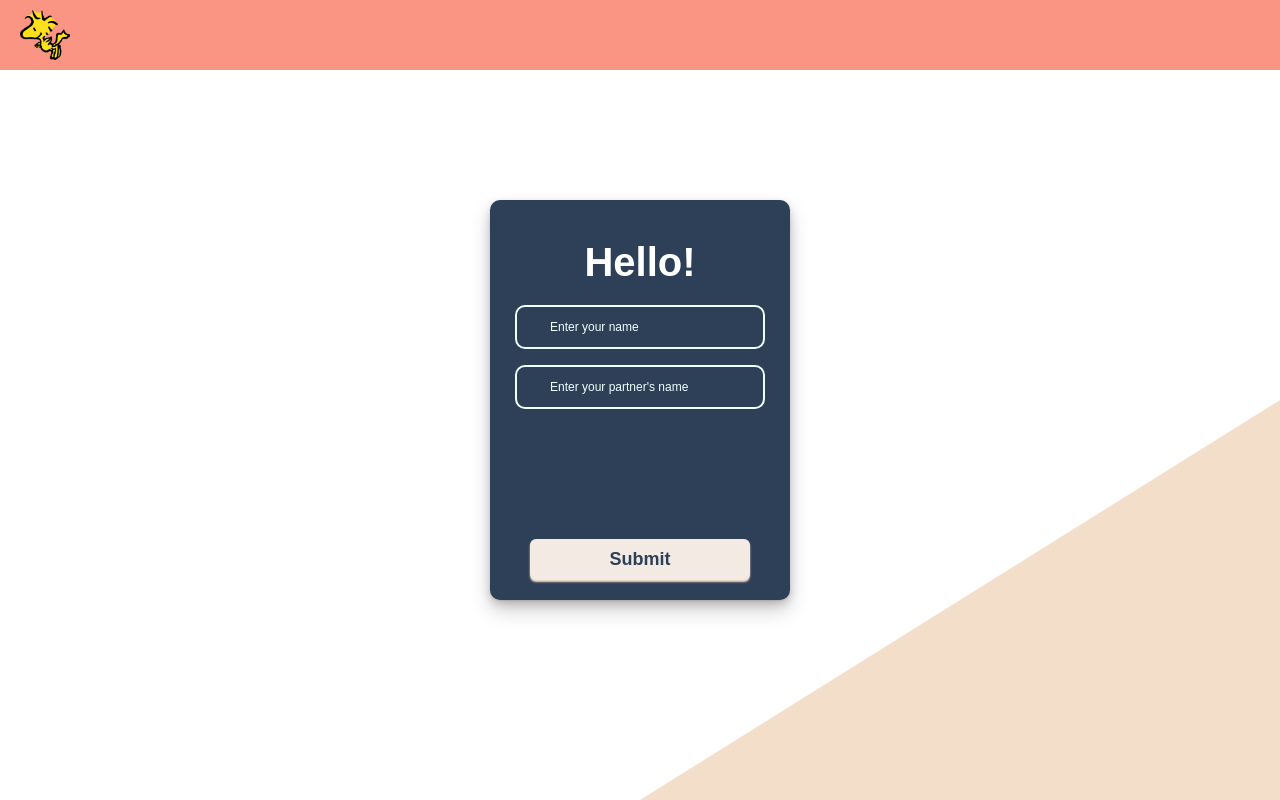
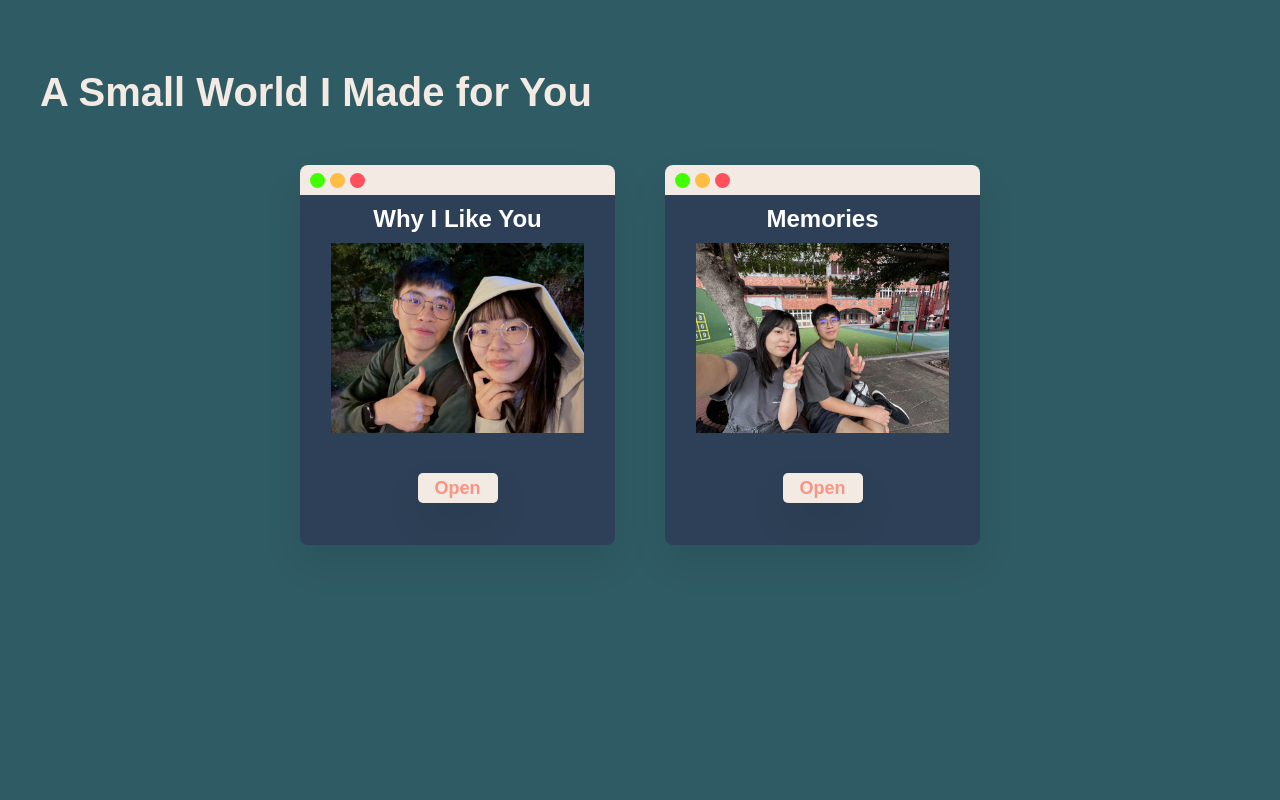
Before and after one commit to LittleStar21/SecretProject, a React (Vite) app: page / in a window 1280 px wide. Built offline with nearby package versions, Linux system fonts and the light colour scheme.

Commit message:
Added mainpage

```diff
--- a/src/App.jsx
+++ b/src/App.jsx
@@ -1,4 +1,4 @@
-import { useEffect, useState } from "react";
+import { useState } from "react";
 import Welcome from "./Pages/Welcome";
 import IntroductionPage from "./Pages/IntroductionPage";
 import MainPage from "./Pages/MainPage";
@@ -12,9 +12,7 @@ const App = () => {
    * 2: Main Page
    * 3: Ask her out
    */
-  const [currentPage, setCurrentPage] = useState(0);
-
-  useEffect(() => {}, [currentPage]);
+  const [currentPage, setCurrentPage] = useState(2);
 
   return (
     <div className="my-app">
@@ -24,7 +22,9 @@ const App = () => {
       {currentPage === 1 && (
         <IntroductionPage onNext={() => setCurrentPage(2)}></IntroductionPage>
       )}
-      {currentPage === 2 && <MainPage></MainPage>}
+      {currentPage === 2 && (
+        <MainPage onNext={() => setCurrentPage(3)}></MainPage>
+      )}
     </div>
   );
 };
--- /dev/null
+++ b/src/Pages/MainHub.jsx
@@ -0,0 +1,3 @@
+const MainHub = () => {};
+
+export default MainHub;
--- a/src/Pages/MainPage.css
+++ b/src/Pages/MainPage.css
@@ -1,4 +1,99 @@
 .main-page-container {
-  background-color: #4097aa;
-  height: 100vh;
+  background-color: #2f5b64;
+  min-height: 100vh;
+  padding: 20px;
 }
+
+.main-page-title {
+  font-size: 40px;
+  font-weight: bold;
+  margin-top: 50px;
+  margin-left: 20px;
+  color: #f2eae3;
+}
+
+.main-page-cards-container {
+  margin-top: 40px;
+  display: flex;
+  justify-content: center;
+  flex-wrap: wrap;
+  gap: 50px;
+  padding: 10px 20px;
+}
+
+.main-page-card-container {
+  color: #ffffff;
+  background-color: #2d4057;
+  height: 380px;
+  width: 315px;
+  border-radius: 8px;
+  box-shadow: 0 18px 40px rgba(0, 0, 0, 0.08);
+  display: flex;
+  flex-direction: column;
+  align-items: center;
+}
+
+.main-page-card-topbar {
+  background-color: #f2eae3;
+  width: 100%;
+  height: 30px;
+  border-radius: 8px 8px 0 0;
+  display: flex;
+  column-gap: 5px;
+  align-items: center;
+  padding: 0 10px;
+}
+
+.main-page-card-topbar-green {
+  background-color: #41ff00;
+  width: 15px;
+  height: 15px;
+  border-radius: 50%;
+}
+
+.main-page-card-topbar-yellow {
+  background-color: #ffbd44;
+  width: 15px;
+  height: 15px;
+  border-radius: 50%;
+}
+
+.main-page-card-topbar-red {
+  background-color: #ff505c;
+  width: 15px;
+  height: 15px;
+  border-radius: 50%;
+}
+
+.main-page-card-title {
+  font-size: 24px;
+  font-weight: bold;
+  text-align: center;
+  margin-top: 10px;
+}
+
+.main-page-card-image-container {
+  background-color: #f3deca;
+  display: grid;
+  place-items: center;
+  margin: 10px 20px;
+}
+
+.main-page-card-image {
+  width: 100%;
+  height: 190px;
+}
+
+.main-page-card-button {
+  cursor: pointer;
+  width: 80px;
+  height: 30px;
+  margin-top: 30px;
+  background-color: #f2eae3;
+  color: #fa9483;
+  font-size: 18px;
+  font-weight: bold;
+  border-radius: 5px;
+  border: none;
+  box-shadow: 0 18px 40px rgba(0, 0, 0, 0.08);
+}
--- a/src/Pages/MainPage.jsx
+++ b/src/Pages/MainPage.jsx
@@ -1,11 +1,100 @@
+import { useState } from "react";
 import { motion } from "framer-motion";
 
+import fotoBerduaImg from "./assets/foto_berdua.jpg";
+import sushiDateImg from "./assets/first_park.jpg";
 import "./MainPage.css";
 
 const MainPage = () => {
+  // 0: Main Hub
+  // 1: Why I like you
+  // 2: Memories
+  // 3: Secret
+  const [currentState, setCurrentState] = useState(0);
+
+  const whyILikeYouButtonCallback = () => {
+    alert("Why I like you");
+  };
+
+  const memoriesButtonCallback = () => {
+    alert("Memories button");
+  };
+
+  const cards = [
+    {
+      title: "Why I Like You",
+      image: fotoBerduaImg,
+      imageAlt: "foto-berdua-img",
+      description: null,
+      buttonCallback: whyILikeYouButtonCallback,
+    },
+    {
+      title: "Memories",
+      image: sushiDateImg,
+      imageAlt: "sushi-date-img",
+      description: null,
+      buttonCallback: memoriesButtonCallback,
+    },
+  ];
+
   return (
     <div className="main-page-container">
-      <motion.div>Hello Gamin</motion.div>
+      <motion.div
+        className="main-page-title"
+        initial={{ opacity: 0, y: 50 }}
+        animate={{
+          opacity: 1,
+          y: 0,
+          transition: { duration: 2, ease: "easeOut", delay: 0.5 },
+        }}
+      >
+        A Small World I Made for You
+      </motion.div>
+
+      <div className="main-page-cards-container">
+        {cards.map((card, cardIdx) => {
+          return (
+            <motion.div
+              key={cardIdx}
+              className="main-page-card-container"
+              initial={{ opacity: 0, y: 50 }}
+              animate={{
+                opacity: 1,
+                y: 0,
+                transition: {
+                  duration: 2,
+                  ease: "easeOut",
+                  delay: cardIdx + 2,
+                },
+              }}
+            >
+              <div className="main-page-card-topbar">
+                <div className="main-page-card-topbar-green"></div>
+                <div className="main-page-card-topbar-yellow"></div>
+                <div className="main-page-card-topbar-red"></div>
+              </div>
+
+              <div className="main-page-card-title">{card.title}</div>
+              <div className="main-page-card-image-container">
+                <img
+                  className="main-page-card-image"
+                  src={card.image}
+                  alt={card.imageAlt}
+                ></img>
+              </div>
+              <div className="main-page-card-description">
+                {card.description}
+              </div>
+              <button
+                className="main-page-card-button"
+                onClick={card.buttonCallback}
+              >
+                Open
+              </button>
+            </motion.div>
+          );
+        })}
+      </div>
     </div>
   );
 };
--- a/src/Pages/Welcome.css
+++ b/src/Pages/Welcome.css
@@ -126,6 +126,19 @@ input:valid + .input-labelline {
   z-index: 3;
 }
 
+.snoopy-hug-img-container {
+  width: 100%;
+  display: flex;
+  justify-content: center;
+  align-items: center;
+}
+
+.snoopy-hug-img {
+  width: 120px;
+  height: auto;
+  margin-top: 30px;
+}
+
 .submit-button {
   position: absolute;
   bottom: 20px;
--- a/src/Pages/Welcome.jsx
+++ b/src/Pages/Welcome.jsx
@@ -3,6 +3,7 @@ import { motion } from "framer-motion";
 import "./Welcome.css";
 
 import snoopyImg from "./assets/hello.png";
+import snoopyHugImg from "./assets/test.png";
 
 const Welcome = ({ onNext }) => {
   const [userNameInput, setUserNameInput] = useState("");
@@ -92,7 +93,7 @@ const Welcome = ({ onNext }) => {
                 animate={{
                   opacity: 1,
                   y: 0,
-                  transition: { delay: 2, duration: 0.8 },
+                  transition: { delay: 3, duration: 0.8 },
                 }}
               >
                 <div className="input-entry-area">
@@ -111,6 +112,22 @@ const Welcome = ({ onNext }) => {
               </motion.div>
             </div>
 
+            <motion.div
+              className="snoopy-hug-img-container"
+              initial={{ opacity: 0, y: 50 }}
+              animate={{
+                opacity: 1,
+                y: 0,
+                transition: { delay: 4, duration: 0.8 },
+              }}
+            >
+              <img
+                className="snoopy-hug-img"
+                src={snoopyHugImg}
+                alt="test-img"
+              ></img>
+            </motion.div>
+
             <motion.button
               className="submit-button"
               onClick={handleSubmit}
@@ -120,11 +137,8 @@ const Welcome = ({ onNext }) => {
                 y: 0,
                 scale: 1,
                 transition: {
-                  delay: 3,
+                  delay: 5,
                   duration: 0.2,
-                  type: "spring",
-                  stiffness: 100,
-                  damping: 10,
                 },
               }}
               whileTap={{ scale: 0.95 }}
```
Also changed, not shown: src/Pages/MainHub.css (added), src/Pages/assets/foto_berdua.jpg (added), src/Pages/assets/test.png (added).
